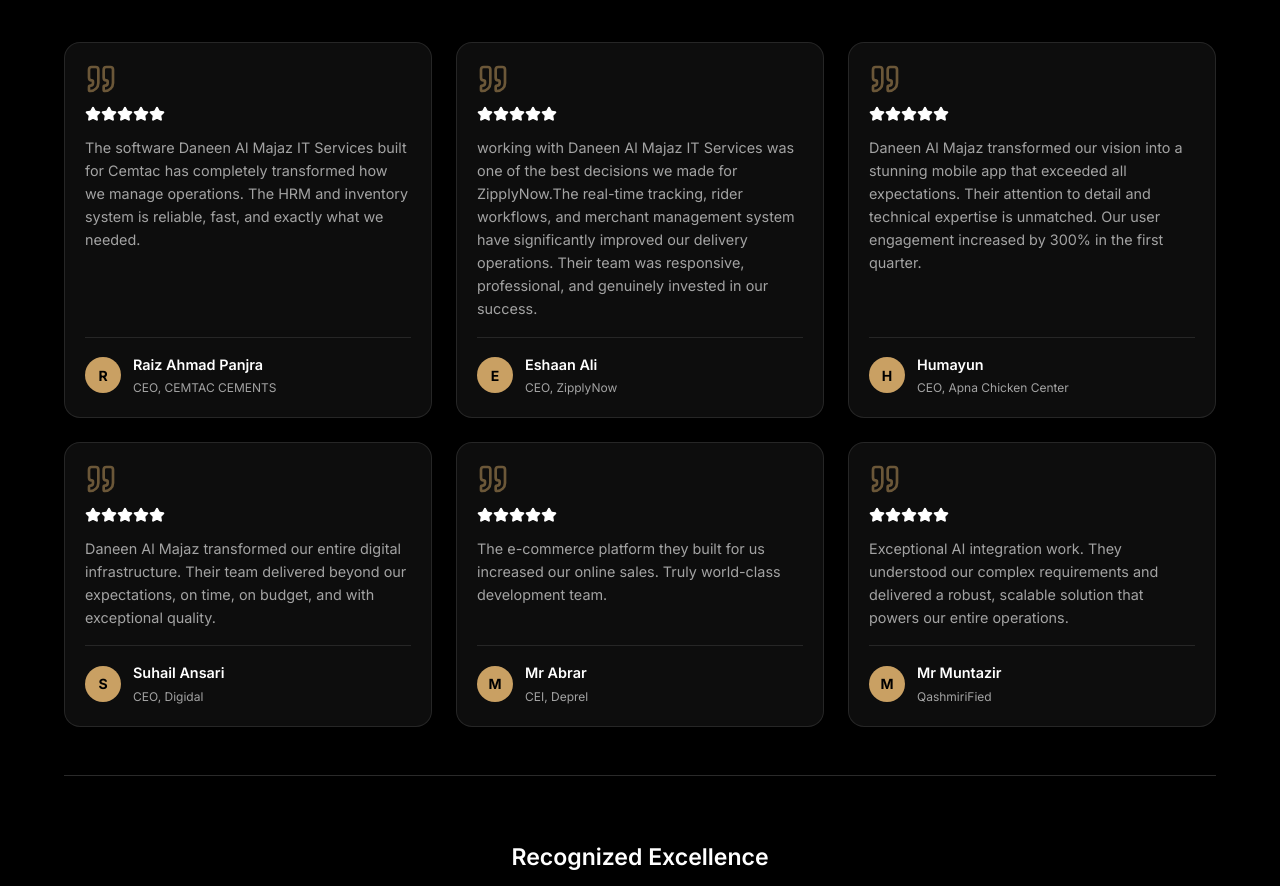
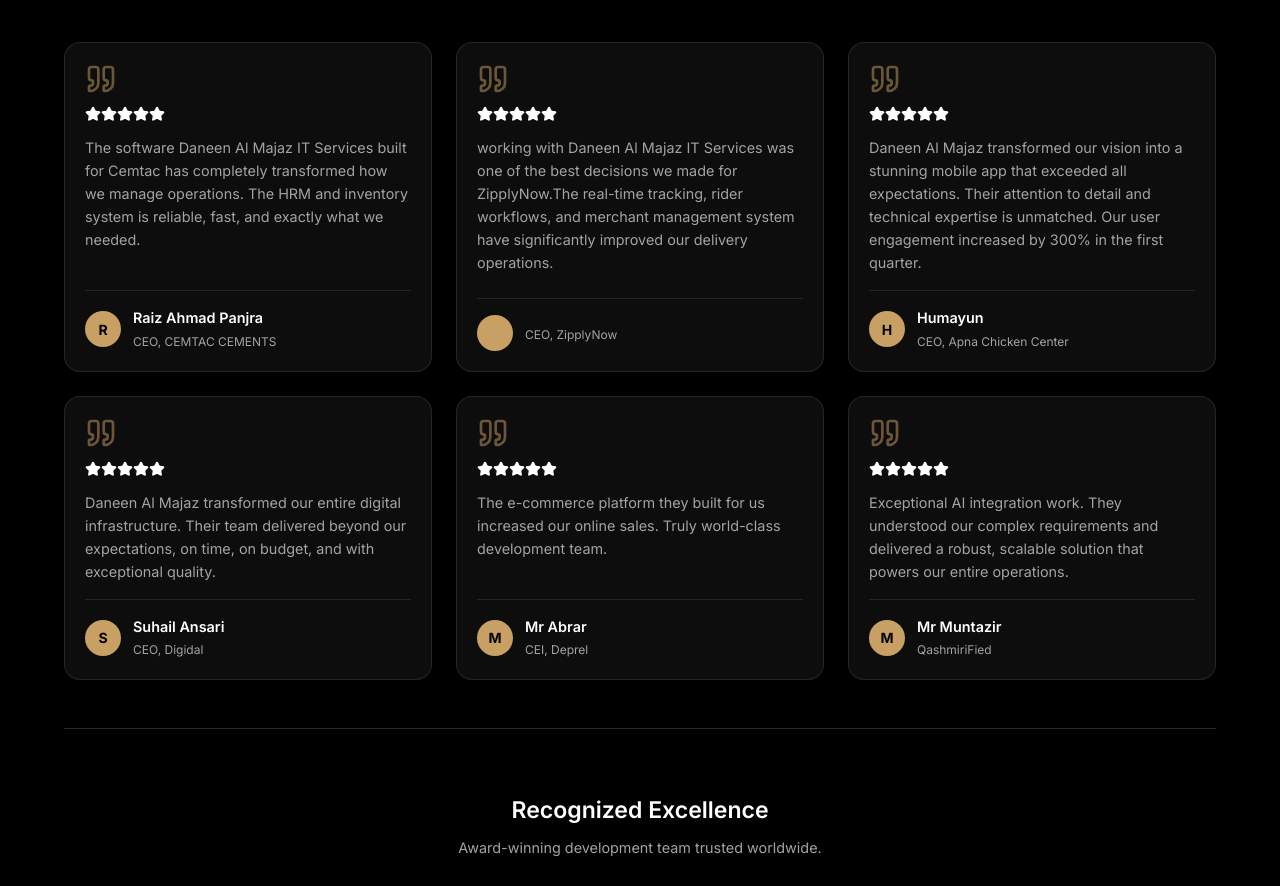
Before and after one commit to faheemnazir/landingpagedan, a React (Vite) app: page / in a window 1280 px wide. Shown: the part 9840-10726 px from the top of the page. Built offline with nearby package versions, Linux system fonts and the light colour scheme.

Commit message:
content: update ZipplyNow testimonial quote and remove author

```diff
--- a/src/components/Testimonials.jsx
+++ b/src/components/Testimonials.jsx
@@ -33,8 +33,7 @@ const Testimonials = () => {
       company: "CEMTAC CEMENTS"
     },
     {
-      quote: "working with Daneen Al Majaz IT Services was one of the best decisions we made for ZipplyNow.The real-time tracking, rider workflows, and merchant management system have significantly improved our delivery operations. Their team was responsive, professional, and genuinely invested in our success.",
-      author: "Eshaan Ali",
+      quote: "working with Daneen Al Majaz IT Services was one of the best decisions we made for ZipplyNow.The real-time tracking, rider workflows, and merchant management system have significantly improved our delivery operations.",
       role: "CEO",
       company: "ZipplyNow "
     },
```
